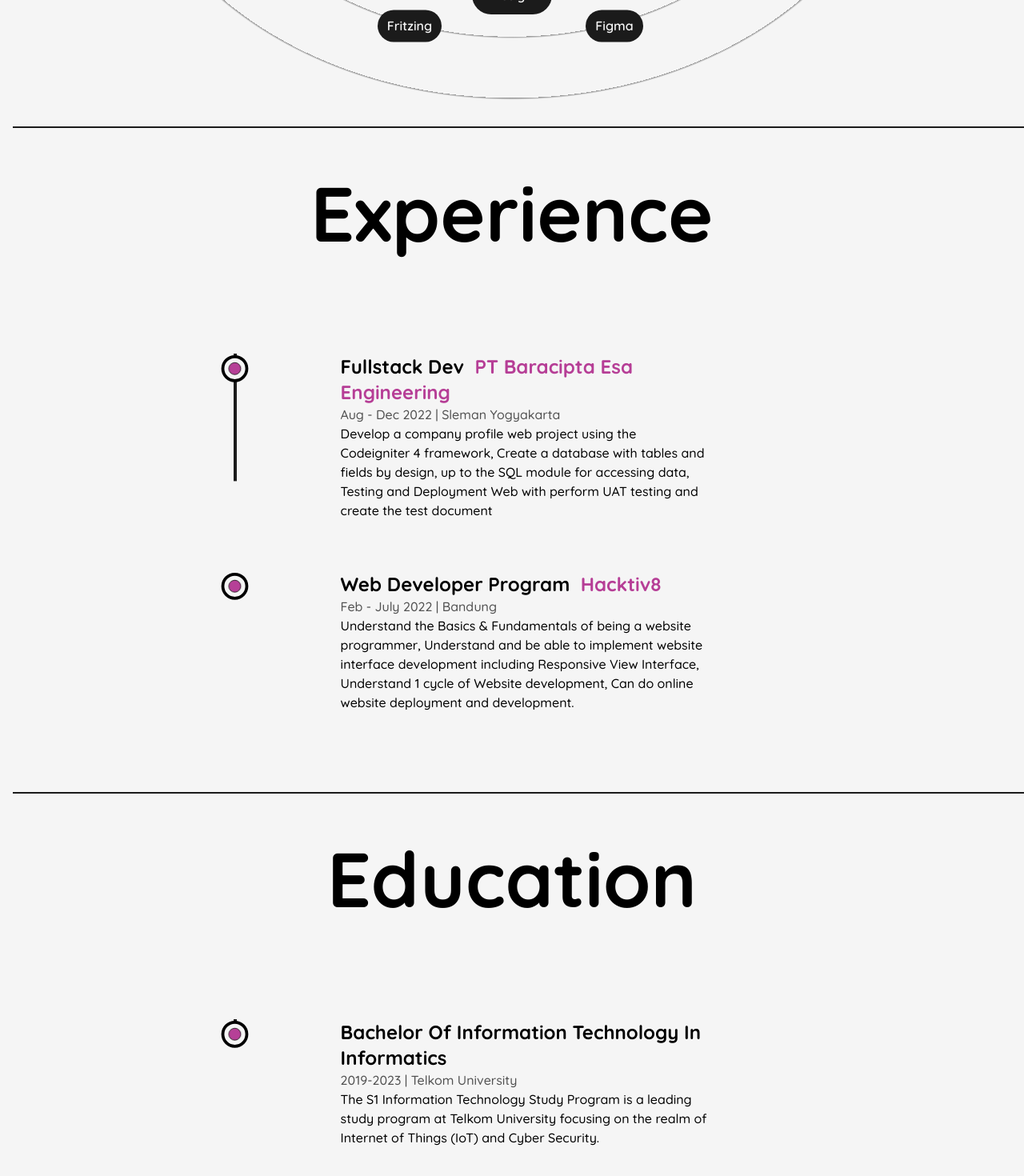
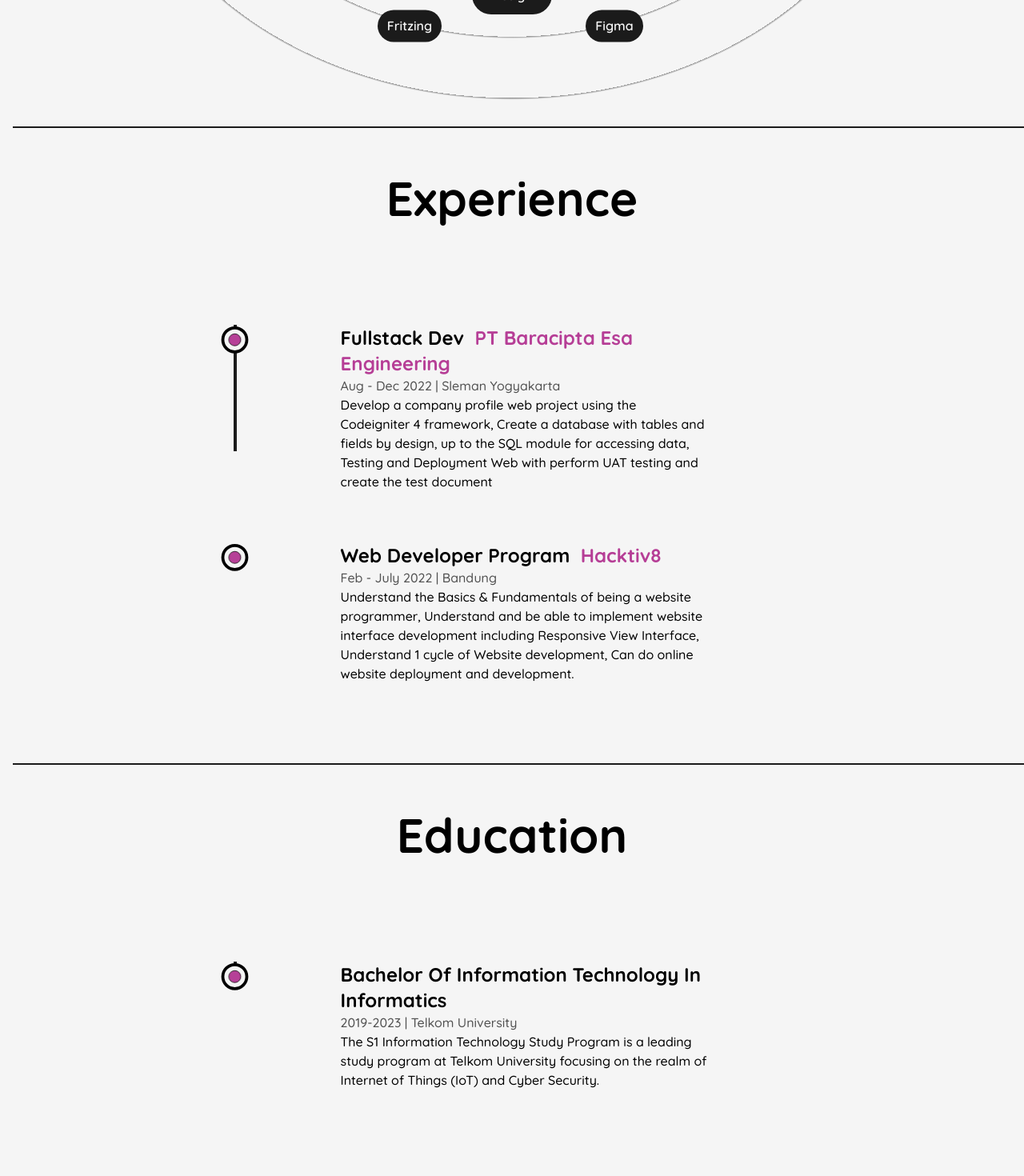
Before and after one commit to argabima/Portofolio-Next-Js, a Next.js app: page /about in a window 1280 px wide. Shown: the part 1590-3060 px from the top of the page at 80% size. Built offline with nearby package versions, Linux system fonts and the light colour scheme.

Commit message:
ke-10 commit

```diff
--- a/src/components/Education.js
+++ b/src/components/Education.js
@@ -39,7 +39,7 @@
     )
   return (
     <div className='my-40'>
-      <h2 className='font-bold text-8xl mb-32 w-full text-center
+      <h2 className='font-bold text-6xl mb-32 w-full text-center
       lg:!text-6xl sm:!text-5xl xs:!text-4xl sm:mb-8'>
         Education
       </h2>
--- a/src/components/Experience.js
+++ b/src/components/Experience.js
@@ -41,7 +41,7 @@
     )
   return (
     <div className='my-20'>
-      <h2 className='font-bold text-8xl mb-32 w-full text-center
+      <h2 className='font-bold text-6xl mb-32 w-full text-center
       lg:!text-6xl sm:!text-5xl xs:!text-4xl sm:mb-8'>
         Experience
       </h2>
```
